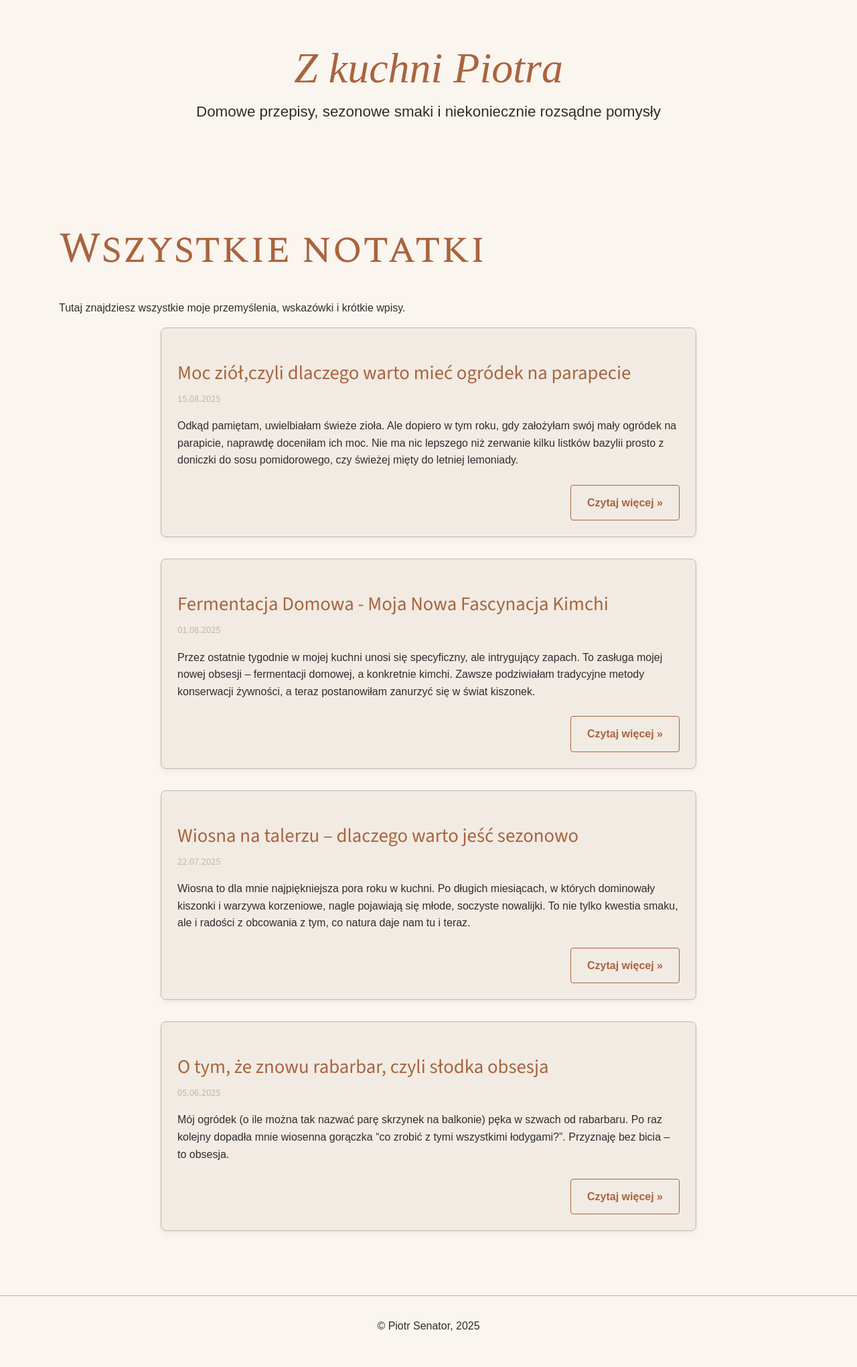
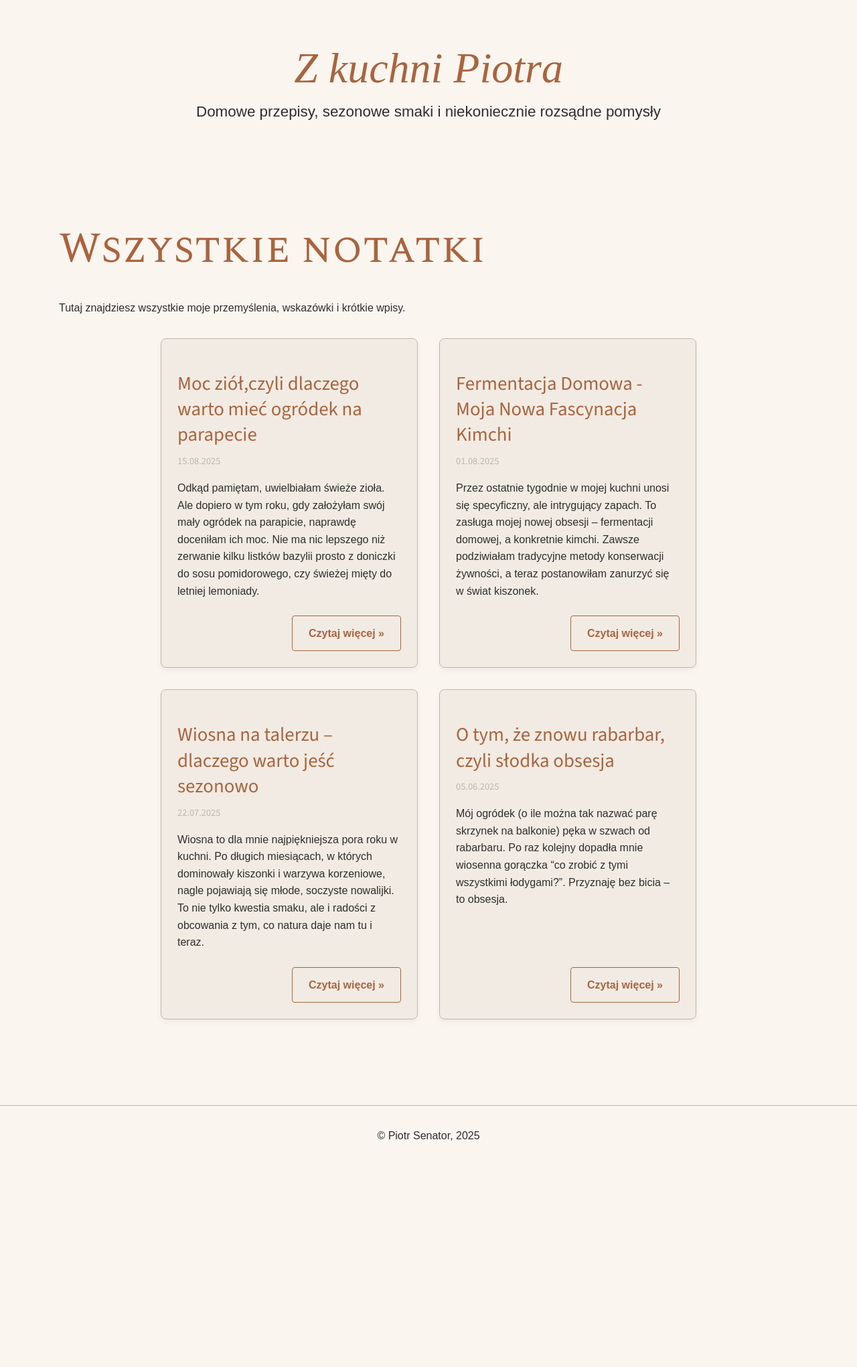
Before and after one commit to piotrsenator/kuchnia, a Jekyll site: the page built from notes.html, in a window 1280 px wide. Shown: the whole page at 67% size. Built offline with Jekyll 4.4.1, drawn with Linux system fonts in a browser that asks for light colours; some web fonts are replaced; after the commit the page ends 1757 px from its top, so only the background shows below that.

Commit message:
Update style.css

```diff
--- a/assets/css/style.css
+++ b/assets/css/style.css
@@ -685,41 +685,67 @@ blockquote { /* Zamiast .note-content blockquote, niech to będzie globalny styl
     margin-bottom: 0.8rem;
 }
 
-/* --- Lista notatek na stronie /notes/ --- */
+/* ==========================================================================
+    4.2. Sekcje i Komponenty Notatek (strona notes.html)
+    ========================================================================== */
+
+/* Nagłówek dla strony listy notatek */
 .notes-list-section .page-header {
-    /* Zmieniamy text-align na center */
-    text-align: center; /* Zmienione z 'left' */
-    margin-bottom: var(--spacing-xxl);
-    max-width: 800px; /* To już zapewnia taką samą szerokość jak notatki na mniejszych ekranach */
+    text-align: center; /* Wyśrodkowuje tekst i elementy inline wewnątrz nagłówka */
+    max-width: 800px;   /* Ogranicza szerokość nagłówka, zapewniając spójność z siatką */
     margin-left: auto;
-    margin-right: auto;
+    margin-right: auto; /* Wyśrodkowuje sam blok nagłówka */
+
+    /* Odstępy pionowe nagłówka */
+    padding-top: var(--spacing-xl);     /* Przestrzeń nad tytułem (możesz dostosować) */
+    padding-bottom: var(--spacing-lg);  /* Przestrzeń pod opisem nagłówka */
+    margin-bottom: var(--spacing-md);   /* Zmniejszony odstęp do siatki notatek (z XXL na MD) */
 }
 
-/* Tytuł nagłówka strony listy notatek (h1) - Spectral SC Regular */
+/* Tytuł nagłówka strony listy notatek (h1) */
 .notes-list-section .page-header h1 {
     font-family: var(--font-family-headings); /* Spectral SC */
-    font-weight: var(--font-weight-regular); /* Spectral SC Regular */
+    font-weight: var(--font-weight-regular);  /* Spectral SC Regular */
     font-style: normal;
     font-size: 3rem;
-    margin-bottom: var(--spacing-xs);
+    margin-bottom: var(--spacing-xs); /* Mały odstęp pod h1 */
+    line-height: 1.2;
+    color: var(--color-primary);
+    text-transform: none;
 }
 
-/* Opis strony listy notatek (p) - Source Sans 3 Light */
+/* Opis strony listy notatek (p.page-description) */
 .notes-list-section .page-description {
     font-family: var(--font-family-primary); /* Source Sans 3 */
-    font-weight: var(--font-weight-light); /* Source Sans 3 Light */
+    font-weight: var(--font-weight-light);   /* Source Sans 3 Light */
+    font-size: 1.3rem;
     color: var(--color-text-dark);
-    font-size: 1.3rem;
-    margin: 0;
+    margin: 0; /* Upewnij się, że nie ma dodatkowych marginesów */
 }
 
+/* Siatka notatek (notes-grid) */
 .notes-list-section .notes-grid {
-    grid-template-columns: 1fr;
-    max-width: 800px;
-    margin: 0 auto;
-    gap: var(--spacing-lg);
+    grid-template-columns: 1fr; /* Na mniejszych ekranach (mobile-first) jedna kolumna */
+    max-width: 800px;           /* Ogranicza szerokość siatki notatek */
+    margin: var(--spacing-lg) auto; /* Wyśrodkowanie siatki z pionowymi odstępami */
+    gap: var(--spacing-lg);     /* Odstęp między kartami notatek */
 }
 
+/* Dostosowanie siatki na większych ekranach (np. tablet, desktop) */
+@media (min-width: 768px) { /* Przykład breakpointu dla tabletów */
+    .notes-list-section .notes-grid {
+        grid-template-columns: repeat(auto-fit, minmax(300px, 1fr)); /* 2-3 kolumny */
+    }
+}
+
+@media (min-width: 1024px) { /* Przykład breakpointu dla desktopów */
+    .notes-list-section .notes-grid {
+        grid-template-columns: repeat(auto-fit, minmax(350px, 1fr)); /* 2-3 kolumny z większymi kartami */
+    }
+}
+
+
+/* Karta notatki (note-card) */
 .notes-list-section .note-card {
     background-color: var(--color-background-accent);
     border: 1px solid var(--color-secondary);
@@ -727,23 +753,23 @@ blockquote { /* Zamiast .note-content blockquote, niech to będzie globalny styl
     padding: var(--spacing-md);
     display: flex;
     flex-direction: column;
-    justify-content: space-between;
+    justify-content: space-between; /* Rozciąga zawartość pionowo, umieszczając button na dole */
     box-shadow: var(--shadow-md);
     transition: transform 0.2s ease, box-shadow 0.2s ease;
 }
 
 .notes-list-section .note-card:hover {
-    transform: translateY(-5px);
-    box-shadow: var(--shadow-lg);
+    transform: translateY(-5px); /* Delikatne uniesienie karty */
+    box-shadow: var(--shadow-lg); /* Zwiększony cień */
 }
 
-/* Tytuł notatki w karcie (h3) - Source Sans 3 SemiBold */
+/* Tytuł notatki w karcie (h3) */
 .notes-list-section .note-card .note-title {
-    font-family: var(--font-family-primary); /* Source Sans 3 */
-    font-weight: var(--font-weight-semibold); /* Source Sans 3 SemiBold */
+    font-family: var(--font-family-primary);    /* Source Sans 3 */
+    font-weight: var(--font-weight-semibold);   /* Source Sans 3 SemiBold */
     font-style: normal;
     font-size: 1.8rem;
-    margin-bottom: var(--spacing-xs);
+    margin-bottom: var(--spacing-xs); /* Mały odstęp pod tytułem */
     line-height: 1.3;
     color: var(--color-primary);
     text-transform: none;
@@ -756,33 +782,34 @@ blockquote { /* Zamiast .note-content blockquote, niech to będzie globalny styl
 }
 
 .notes-list-section .note-card .note-title a:hover {
-    color: var(--color-text-dark);
+    color: var(--color-text-dark); /* Kolor po najechaniu */
 }
 
-/* Metadane notatki (data) - Source Sans 3 Regular */
+/* Metadane notatki (data) */
 .notes-list-section .note-card .note-meta {
     font-family: var(--font-family-primary); /* Source Sans 3 */
+    font-weight: var(--font-weight-regular); /* Source Sans 3 Regular */
+    font-style: normal;
     font-size: 0.9rem;
     color: var(--color-secondary);
-    margin-bottom: var(--spacing-sm);
-    font-weight: var(--font-weight-regular); /* Source Sans 3 Regular */
-    font-style: normal;
+    margin-bottom: var(--spacing-sm); /* Odstęp pod metadanymi */
 }
 
-/* Fragment notatki (excerpt) - Source Sans 3 Light */
+/* Fragment notatki (excerpt) */
 .notes-list-section .note-card .note-excerpt {
     font-family: var(--font-family-primary); /* Source Sans 3 */
+    font-weight: var(--font-weight-light);   /* Source Sans 3 Light */
+    font-style: normal;
     font-size: 1rem;
     color: var(--color-text-dark);
-    margin-bottom: var(--spacing-md);
-    flex-grow: 1;
-    font-weight: var(--font-weight-light); /* Source Sans 3 Light */
-    font-style: normal;
+    margin-bottom: var(--spacing-md); /* Odstęp pod excerptem */
+    flex-grow: 1; /* Pozwala excerptowi rozciągnąć się i zepchnąć "Czytaj więcej" na dół */
 }
 
+/* Kontener dla przycisku "Czytaj więcej" */
 .notes-list-section .note-read-more-container {
-    text-align: right;
-    margin-top: auto;
+    text-align: right;   /* Wyrównuje przycisk do prawej */
+    margin-top: auto;    /* Zepchnie przycisk na sam dół karty (dzięki flex-grow na excerpt) */
 }
 
 /* --- Strona pojedynczej notatki --- */
```
